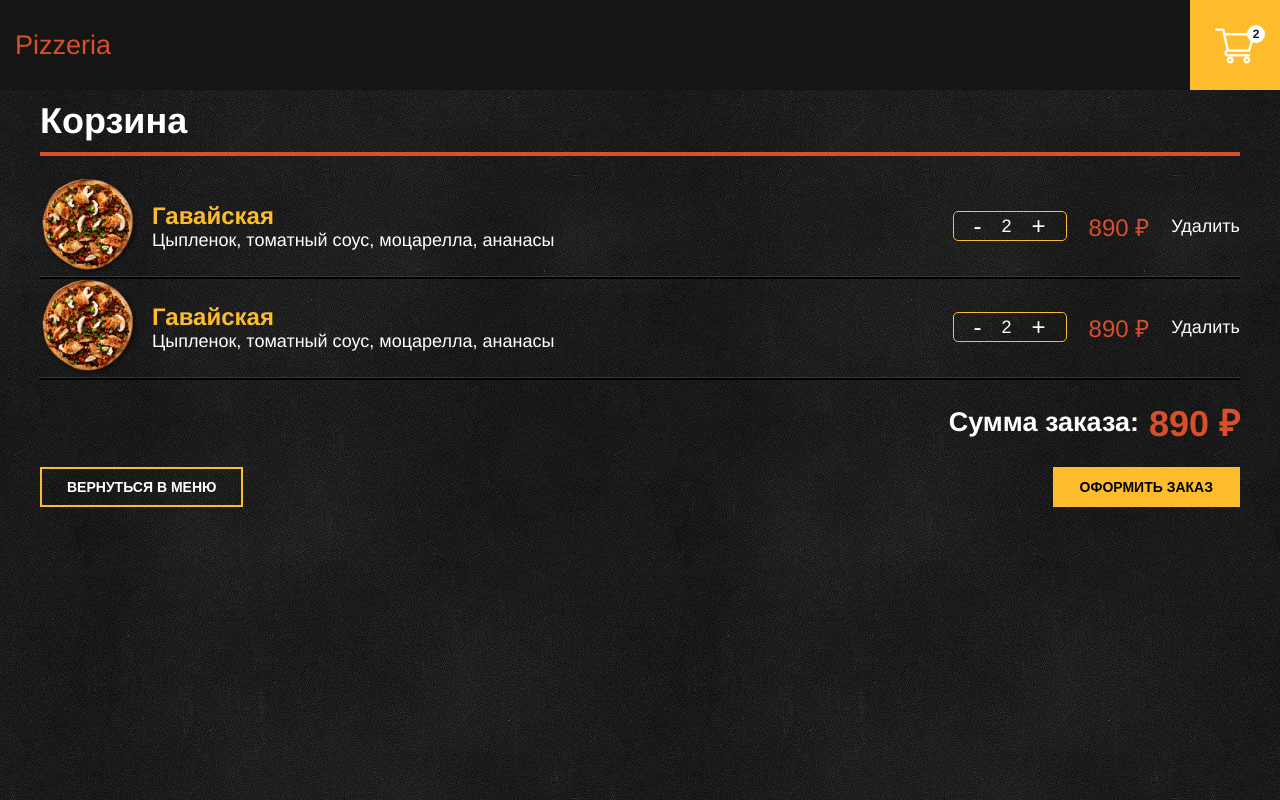
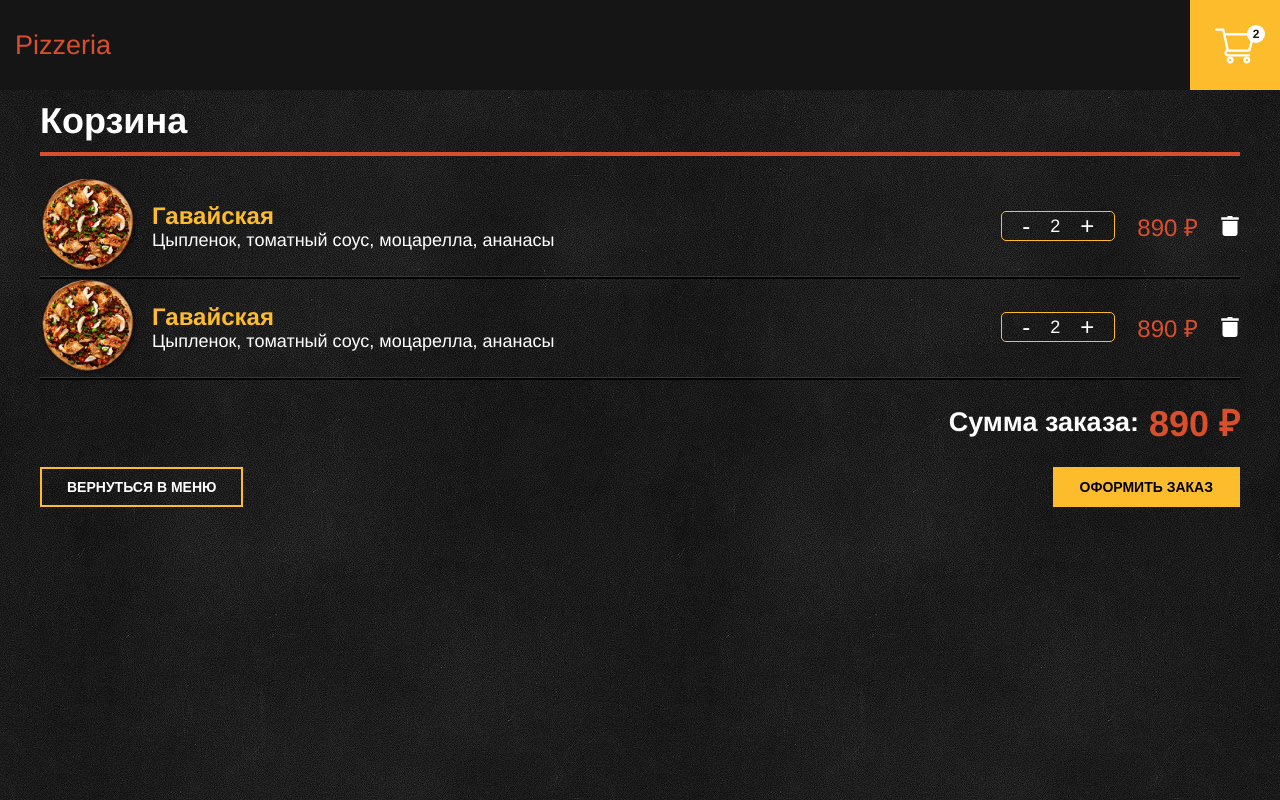
Before and after one commit to jozhik-prav/pizzaria-test, a Vue app in the folder Pizzeria/ClientApp/: page /basket in a window 1280 px wide. Built offline with nearby package versions, Linux system fonts and the light colour scheme.

Commit message:
Добавила иконку удаления

```diff
--- a/Pizzeria/ClientApp/src/components/BasketItem.vue
+++ b/Pizzeria/ClientApp/src/components/BasketItem.vue
@@ -11,7 +11,7 @@
             <button class="control-btn"> + </button>
         </div>
         <div class="item-price">890 ₽</div>
-        <div class="item-delete">Удалить</div>
+        <div class="item-delete"><img src="../assets/delete.svg" alt=""></div>
     </article>
 </template>
 
@@ -85,5 +85,8 @@ export default class BasketItem extends Vue {
         display: flex;
         flex-flow: column;
         justify-content: center;
+        img {
+            width: 20px;
+        }
     }
 </style>
```
Also changed, not shown: Pizzeria/ClientApp/src/assets/delete.svg (added).
